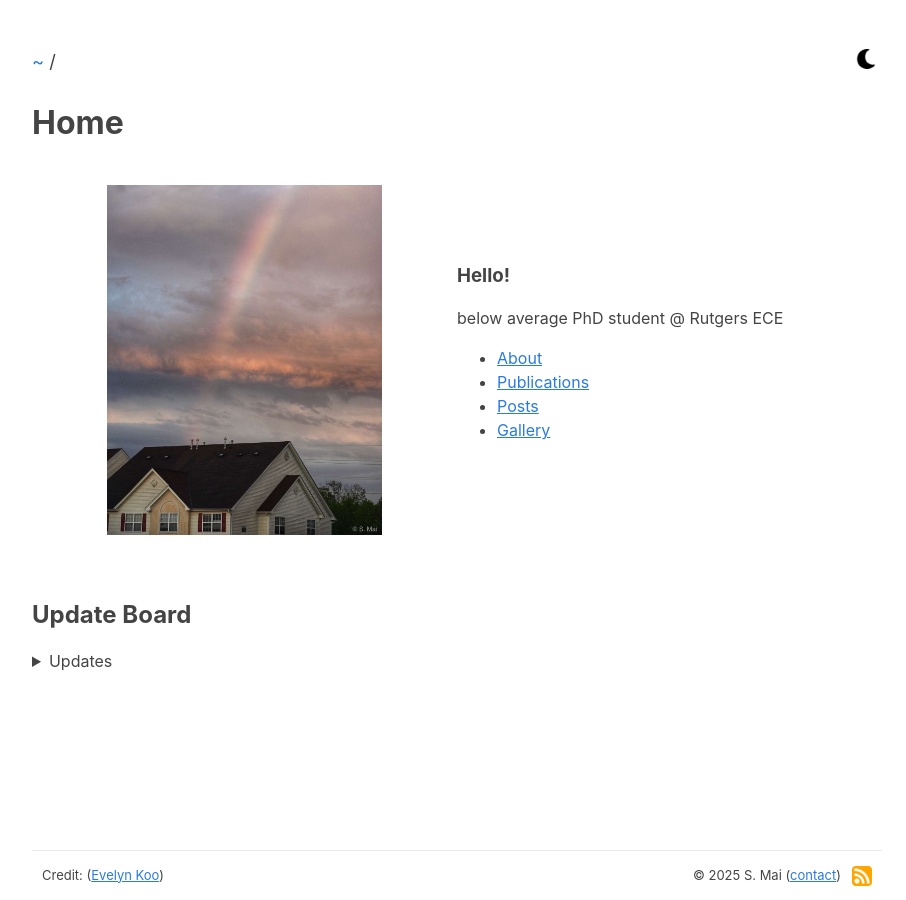
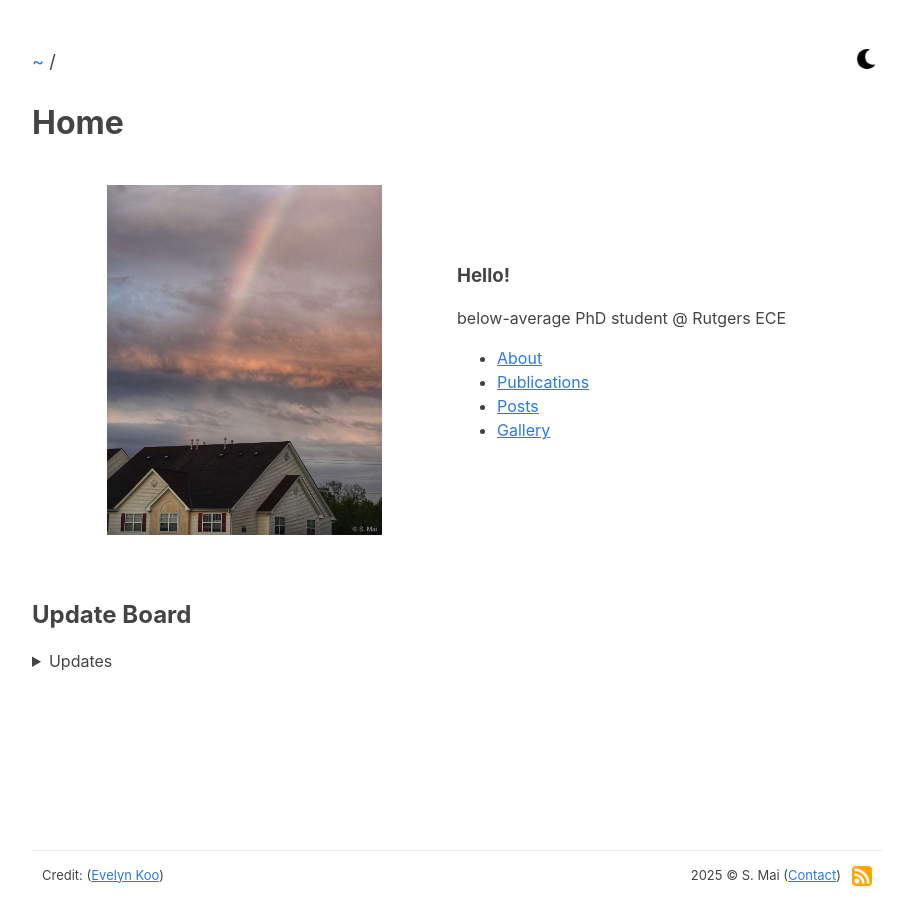
Before and after one commit to hatute/hatute.github.io, a Jekyll site: the page built from index.markdown, in a window 1280 px wide. Shown: the whole page, without its empty margins (183-1089 px from the left). Built offline with Jekyll 4.4.1, drawn with Linux system fonts in a browser that asks for light colours.

```diff
--- a/_layouts/default.html
+++ b/_layouts/default.html
@@ -62,8 +62,8 @@
       <span
         class="pull-right"
         title="Last Updated {{ site.time | date: '%Y-%m-%d %H:%M:%S %z' }}"
-        >&copy; {{ site.time | date: '%Y' }} S. Mai (<a href="/contact"
-          >contact</a
+        >{{ site.time | date: '%Y' }} &copy; S. Mai (<a href="/contact"
+          >Contact</a
         >) &nbsp;</span
       >
       &nbsp;
--- a/index.markdown
+++ b/index.markdown
@@ -11,7 +11,7 @@ title: Home
     </div>
     <div class="grid-desc">
     <h3>Hello!</h3>
-        below average PhD student @ Rutgers ECE
+        below-average PhD student @ Rutgers ECE
         <ul>
             <li><a href="/about">About</a></li>
             <li><a href="/publications">Publications</a></li>
```
